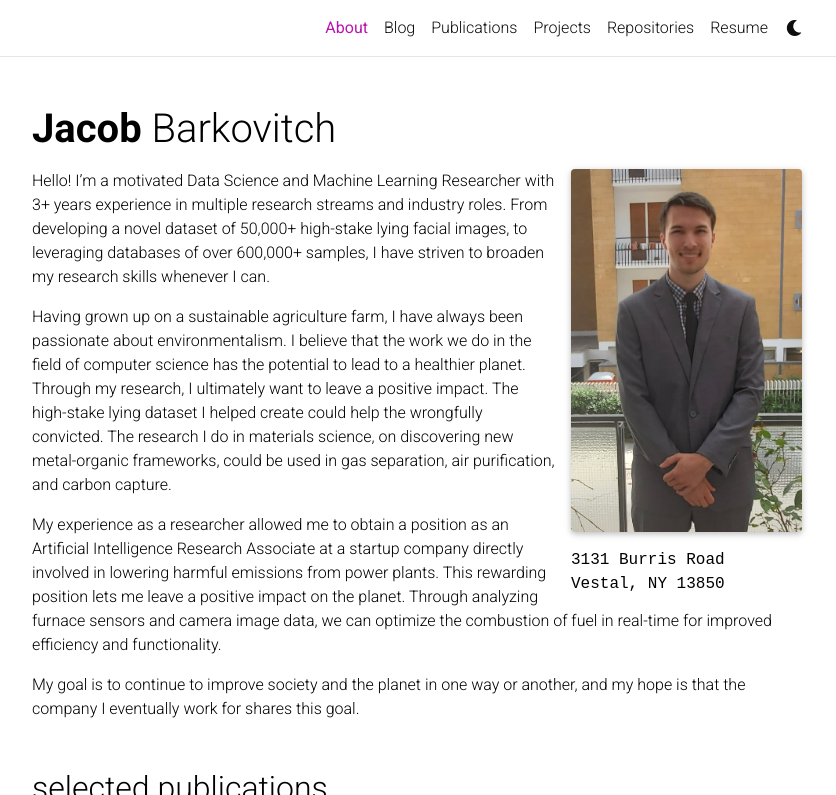
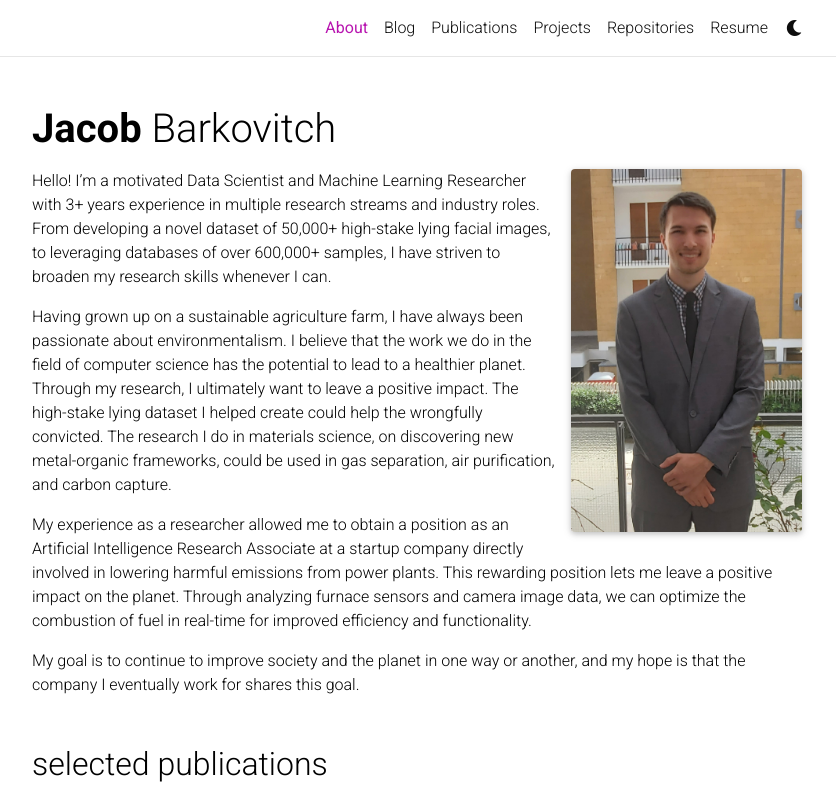
Before and after one commit to jakebarkovitch/jakebarkovitch.github.io, a Jekyll site: the page built from _pages/about.md, in a window 1280 px wide and 1189 px high, cut to the strip 0-795 px from the top of the window. Shown: the whole strip, without its empty margins (223-1059 px from the left). Built offline with Jekyll 4.4.1, drawn with Linux system fonts in a browser that asks for light colours; full-size pictures stand in for the smaller copies a plugin makes; comment, search, counter and statistics services are not loaded; a style sheet for code colours, icons or effects is not loaded.

Commit message:
Update about.md

```diff
--- a/_pages/about.md
+++ b/_pages/about.md
@@ -8,16 +8,13 @@ profile:
   align: right
   image: prof_pic.jpg
   image_circular: false # crops the image to make it circular
-  address: >
-    <p>3131 Burris Road</p>
-    <p>Vestal, NY 13850</p>
 
 news: false  # includes a list of news items
 selected_papers: true # includes a list of papers marked as "selected={true}"
 social: true  # includes social icons at the bottom of the page
 ---
 
-Hello! I'm a motivated Data Science and Machine Learning Researcher with 3+ years experience in multiple research streams and industry roles. From developing a novel dataset of 50,000+ high-stake lying facial images, to leveraging databases of over 600,000+ samples, I have striven to broaden my research skills whenever I can.
+Hello! I'm a motivated Data Scientist and Machine Learning Researcher with 3+ years experience in multiple research streams and industry roles. From developing a novel dataset of 50,000+ high-stake lying facial images, to leveraging databases of over 600,000+ samples, I have striven to broaden my research skills whenever I can.
 
 Having grown up on a sustainable agriculture farm, I have always been passionate about environmentalism. I believe that the work we do in the field of computer science has the potential to lead to a healthier planet. Through my research, I ultimately want to leave a positive impact. The high-stake lying dataset I helped create could help the wrongfully convicted. The research I do in materials science, on discovering new metal-organic frameworks, could be used in gas separation, air purification, and carbon capture.
 
```
